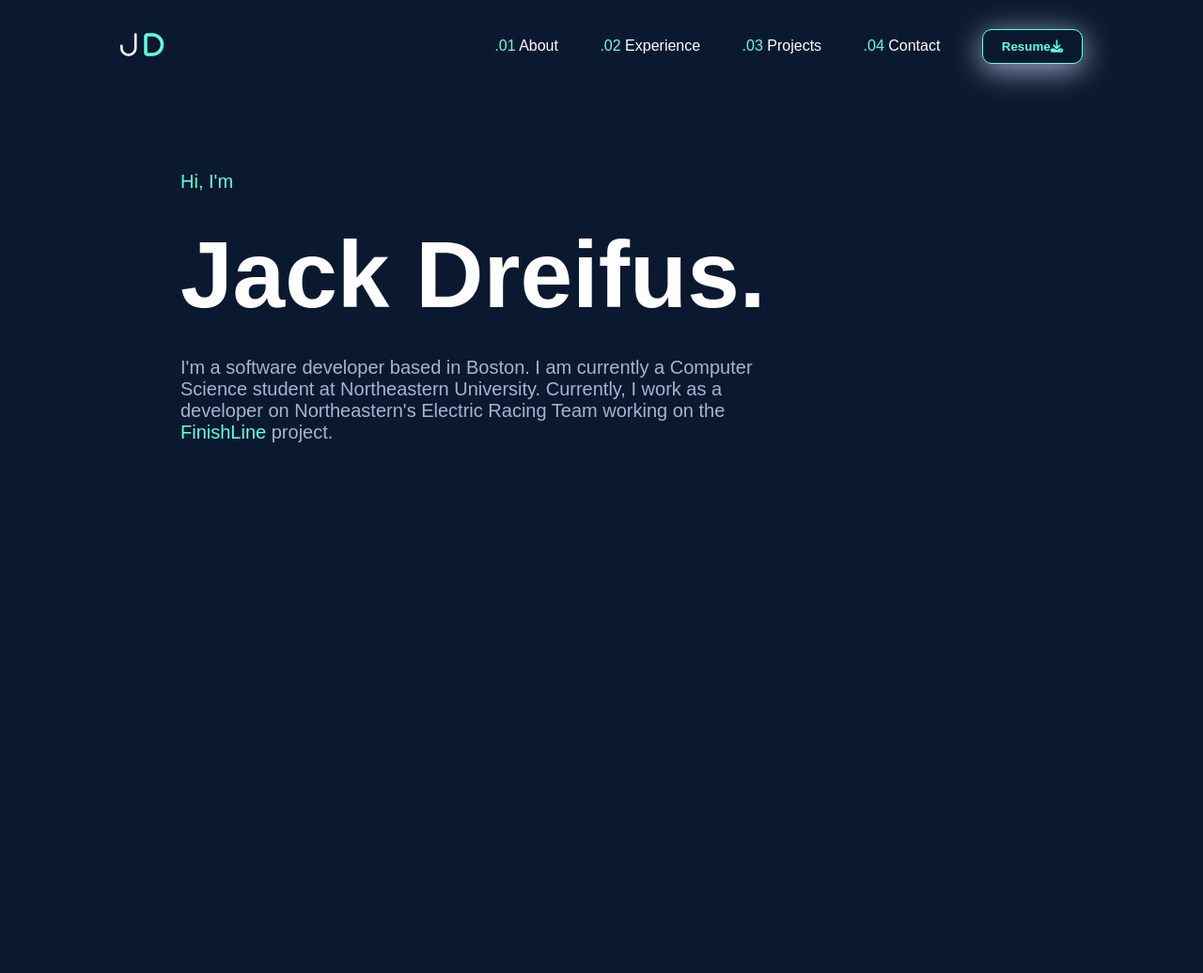
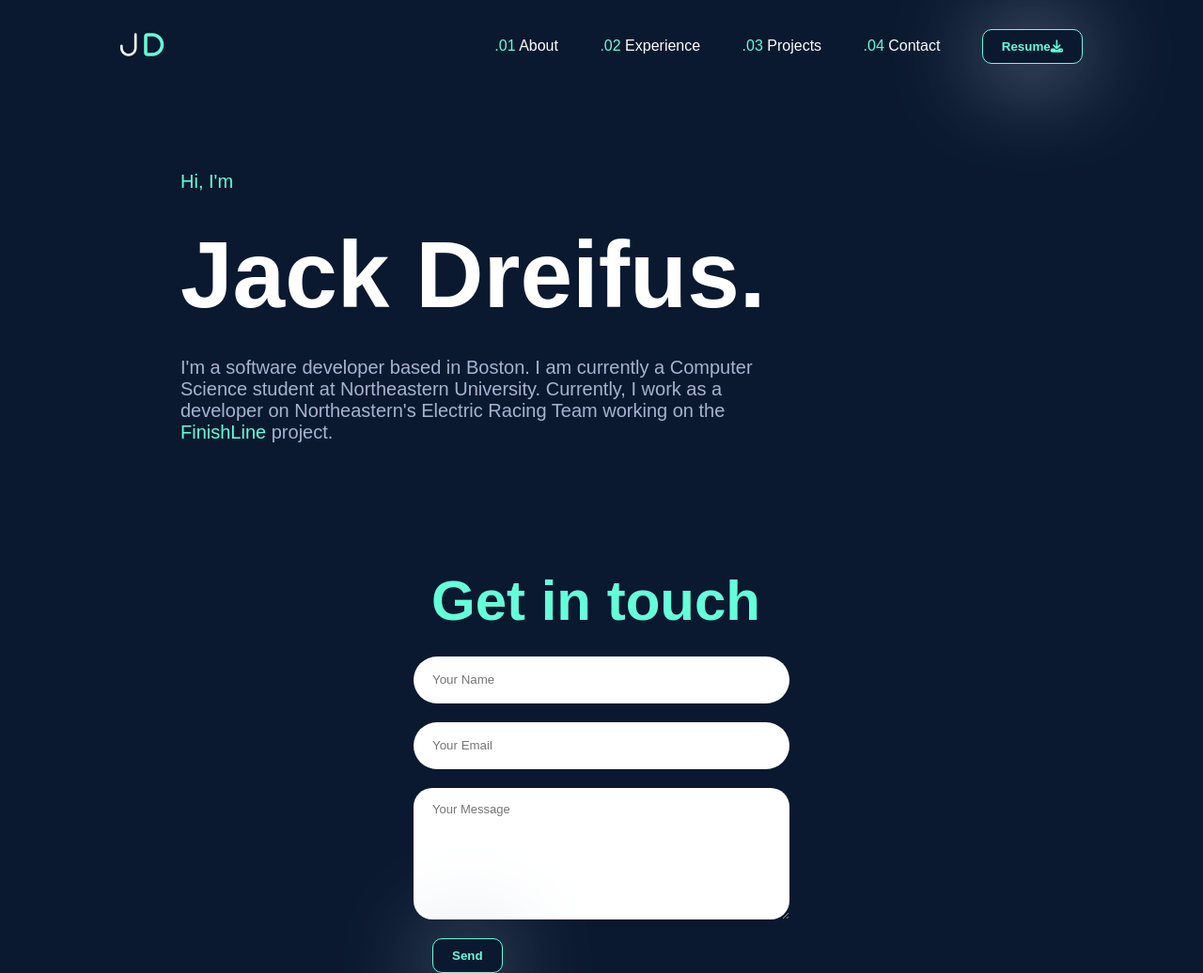
Before and after one commit to dreifusjack/Portfolio, a plain HTML site: page index.html in a window 1280 px wide. Shown: the whole page at 94% size. Before the commit the page ends 800 px from the top, so only its background shows below. Drawn offline with Linux system fonts and the light colour scheme.

Commit message:
contact me!

```diff
--- a/index.html
+++ b/index.html
@@ -3,7 +3,7 @@
   <head>
     <title>menu</title>
     <link rel="stylesheet" type="text/css" href="style.css" />
-
+    <script src="script.js"></script>
     <link rel="preconnect" href="https://fonts.gstatic.com" />
     <link
       href="https://fonts.googleapis.com/css2?family=Roboto:wght@300&display=swap"
@@ -66,5 +66,43 @@
         </p>
       </div>
     </div>
+    <div class="contact">
+      <form
+        action="https://api.web3forms.com/submit"
+        method="POST"
+        class="contactForm"
+      >
+        <div class="contactTitle">
+          <h2>Get in touch</h2>
+        </div>
+        <input
+          type="hidden"
+          name="access_key"
+          value="a6b266a4-0eaf-4643-a6da-86b70460cfe4"
+        />
+        <input
+          type="name"
+          id="nameInput"
+          placeholder="Your Name"
+          class="contactInputs"
+          required
+        />
+        <input
+          type="email"
+          id="emailInput"
+          placeholder="Your Email"
+          class="contactInputs"
+          required
+        />
+        <textarea
+          name="message"
+          id="messageInput"
+          placeholder="Your Message"
+          class="contactInputs"
+          required
+        ></textarea>
+        <button type="submit">Send</button>
+      </form>
+    </div>
   </body>
 </html>
--- /dev/null
+++ b/script.js
@@ -0,0 +1,23 @@
+document.addEventListener("DOMContentLoaded", function () {
+  const nameInput = document.getElementById("nameInput");
+  const emailInput = document.getElementById("emailInput");
+  const messageInput = document.getElementById("messageInput");
+
+  localStorage.removeItem("savedName");
+  localStorage.removeItem("savedEmail");
+  localStorage.removeItem("savedMessage");
+
+  nameInput.value = localStorage.getItem("savedName") || "";
+  emailInput.value = localStorage.getItem("savedEmail") || "";
+  messageInput.value = localStorage.getItem("savedMessage") || "";
+
+  nameInput.addEventListener("input", function () {
+    localStorage.setItem("savedName", nameInput.value);
+  });
+  emailInput.addEventListener("input", function () {
+    localStorage.setItem("savedEmail", emailInput.value);
+  });
+  messageInput.addEventListener("input", function () {
+    localStorage.setItem("savedMessage", messageInput.value);
+  });
+});
--- a/style.css
+++ b/style.css
@@ -54,12 +54,11 @@ button {
   border-radius: 10px;
   border: 1px solid #64ffda;
   cursor: pointer;
-  box-shadow: 0 6px 33px #a8b2d1;
+  box-shadow: 0 6px 100px #a8b2d1;
   margin-left: 20px;
 }
 button:hover {
-  transform: scale(1.15);
-  box-shadow: 0 6px 100px #a8b2d1;
+  transform: scale(1.1);
 }
 nav div span button .resume {
   text-decoration: none;
@@ -96,6 +95,46 @@ nav div span button .resume {
   text-decoration: underline;
 }
 
+.contact {
+  display: flex;
+  justify-content: center;
+  align-items: center;
+  animation: fade-up 0.4s 0.3s backwards;
+}
+.contactForm {
+  display: flex;
+  flex-direction: column;
+  align-items: start;
+  gap: 20px;
+}
+.contactTitle {
+  font-weight: 600;
+  color: #64ffda;
+  font-size: 40px;
+  margin-bottom: 5px;
+  margin-left: 19px;
+}
+.contactInputs {
+  width: 400px;
+  height: 50px;
+  border: none;
+  padding-left: 20px;
+  font-weight: 500;
+  color: #9b9a9a;
+  border-radius: 50px;
+  background-color: white;
+}
+.contactInputs:focus {
+  outline: none;
+  border: 2px solid #64ffda;
+}
+.contactForm textarea {
+  height: 140px;
+  padding-top: 15px;
+  border-radius: 20px;
+  font-size: 13px;
+}
+
 @keyframes fade-down {
   from {
     opacity: 0;
```
